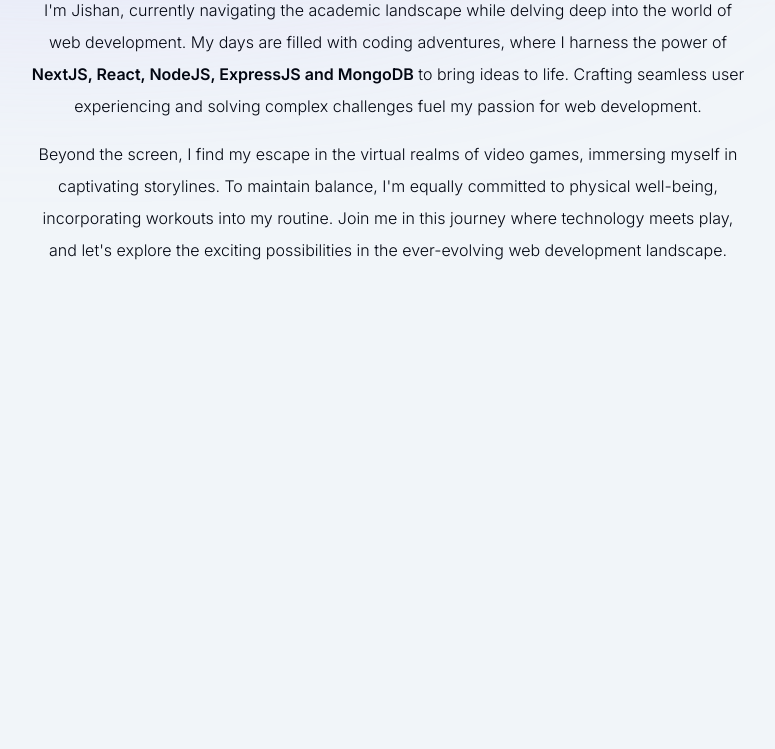
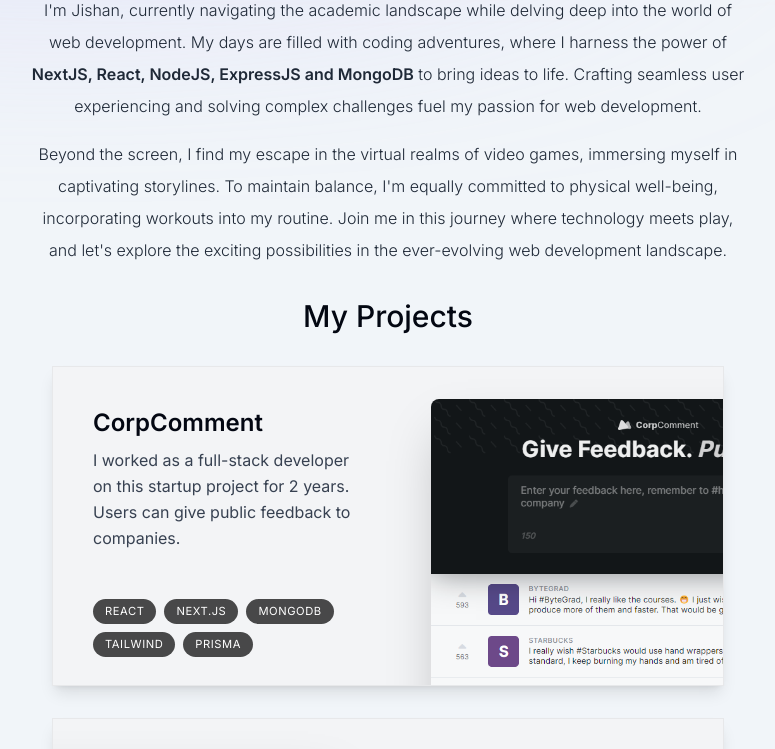
Before and after one commit to imjishan/Jishan-portfolio, a Next.js app: page / in a window 1280 px wide. Shown: the part 800-1549 px from the top of the page, without its empty margins (252-1027 px from the left). Built offline with nearby package versions, Linux system fonts and the light colour scheme.

Commit message:
completed project section

```diff
--- a/app/page.tsx
+++ b/app/page.tsx
@@ -1,4 +1,5 @@
 import About from "@/components/About";
+import Projects from "@/components/Projects";
 import Intro from "@/components/intro";
 import SectionDivider from "@/components/section-divider";
 
@@ -8,6 +9,7 @@
       <Intro />
       <SectionDivider />
       <About />
+      <Projects />
     </main>
   );
 }
--- a/components/About.tsx
+++ b/components/About.tsx
@@ -11,7 +11,7 @@
       transition={{ delay: 0.175 }}
     >
       <SectionHeading>About me</SectionHeading>
-      <p className="mb-4">
+      <p className="mb-4 text-gray-800">
         I'm Jishan, currently navigating the academic landscape while delving
         deep into the world of web development. My days are filled with coding
         adventures, where I harness the power of{" "}
@@ -21,7 +21,7 @@
         to bring ideas to life. Crafting seamless user experiencing and solving
         complex challenges fuel my passion for web development.
       </p>
-      <p>
+      <p className="text-gray-800">
         Beyond the screen, I find my escape in the virtual realms of video
         games, immersing myself in captivating storylines. To maintain balance,
         I'm equally committed to physical well-being, incorporating workouts
--- /dev/null
+++ b/components/Projects.tsx
@@ -0,0 +1,58 @@
+import { projectsData } from "@/lib/data";
+import SectionHeading from "./SectionHeading";
+import React from "react";
+import Image from "next/image";
+
+const Projects = () => {
+  return (
+    <section>
+      <SectionHeading>My Projects</SectionHeading>
+      <div>
+        {projectsData.map((project, index) => (
+          <React.Fragment key={index}>
+            <Project {...project} />
+          </React.Fragment>
+        ))}
+      </div>
+    </section>
+  );
+};
+export default Projects;
+
+type ProjectProps = (typeof projectsData)[number];
+
+function Project({ title, description, tags, imageUrl }: ProjectProps) {
+  return (
+    <section className="group bg-gray-100 max-w-[42rem] border border-black/5 overflow-hidden sm:pr-8 relative shadow-lg sm:h-[20rem] mb-3 sm:mb-8 last:mb-0 even:pl-8 hover:bg-gray-200 transition ease-in-out">
+      <div className="pt-4 pb-7 px-5 sm:pl-10 sm:pr-2 sm:pt-10 sm:max-w-[50%] flex flex-col h-full group-even:ml-[18rem]">
+        <h3 className="text-2xl font-semibold">{title}</h3>
+        <p className="mt-2 leading-relaxed text-gray-700">{description}</p>
+        <ul className="flex flex-wrap mt-4 gap-2 sm:mt-auto">
+          {tags.map((tag, index) => (
+            <li
+              className="bg-black/[0.7] px-3 py-1 text-[0.7rem] uppercase tracking-wider text-white rounded-full"
+              key={index}
+            >
+              {tag}
+            </li>
+          ))}
+        </ul>
+      </div>
+      <Image
+        src={imageUrl}
+        alt="project I worked on"
+        quality={70}
+        className="absolute top-8 -right-40 w-[28.25rem] rounded-t-lg shadow-2xl group-even:right-[initial] group-even:-left-40
+        group-hover:-translate-x-3
+        group-hover:translate-y-3
+        group-hover:-rotate-3
+        transition
+        ease-in-out
+        group-hover:scale-[1.08]
+        group-even:group-hover:translate-x-3
+        group-even:group-hover:translate-y-3
+        group-even:group-hover:rotate-3"
+      />
+    </section>
+  );
+}
--- a/components/SectionHeading.tsx
+++ b/components/SectionHeading.tsx
@@ -3,6 +3,10 @@
 };
 
 const SectionHeading = ({ children }: SectionHeadingProps) => {
-  return <h2 className="text-3xl font-medium capitalize mb-8">{children}</h2>;
+  return (
+    <h2 className="text-3xl font-medium capitalize mb-8 text-center">
+      {children}
+    </h2>
+  );
 };
 export default SectionHeading;
```
